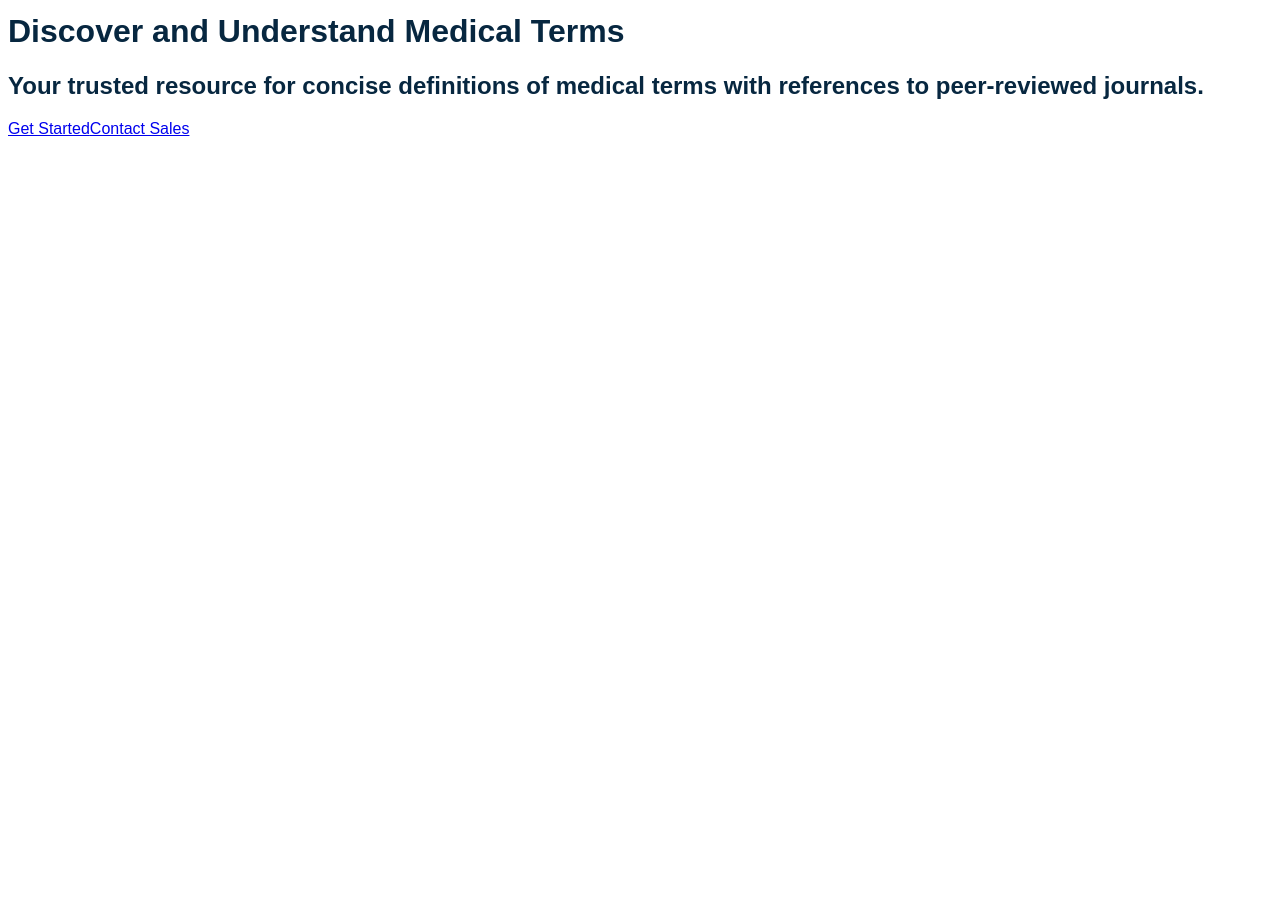
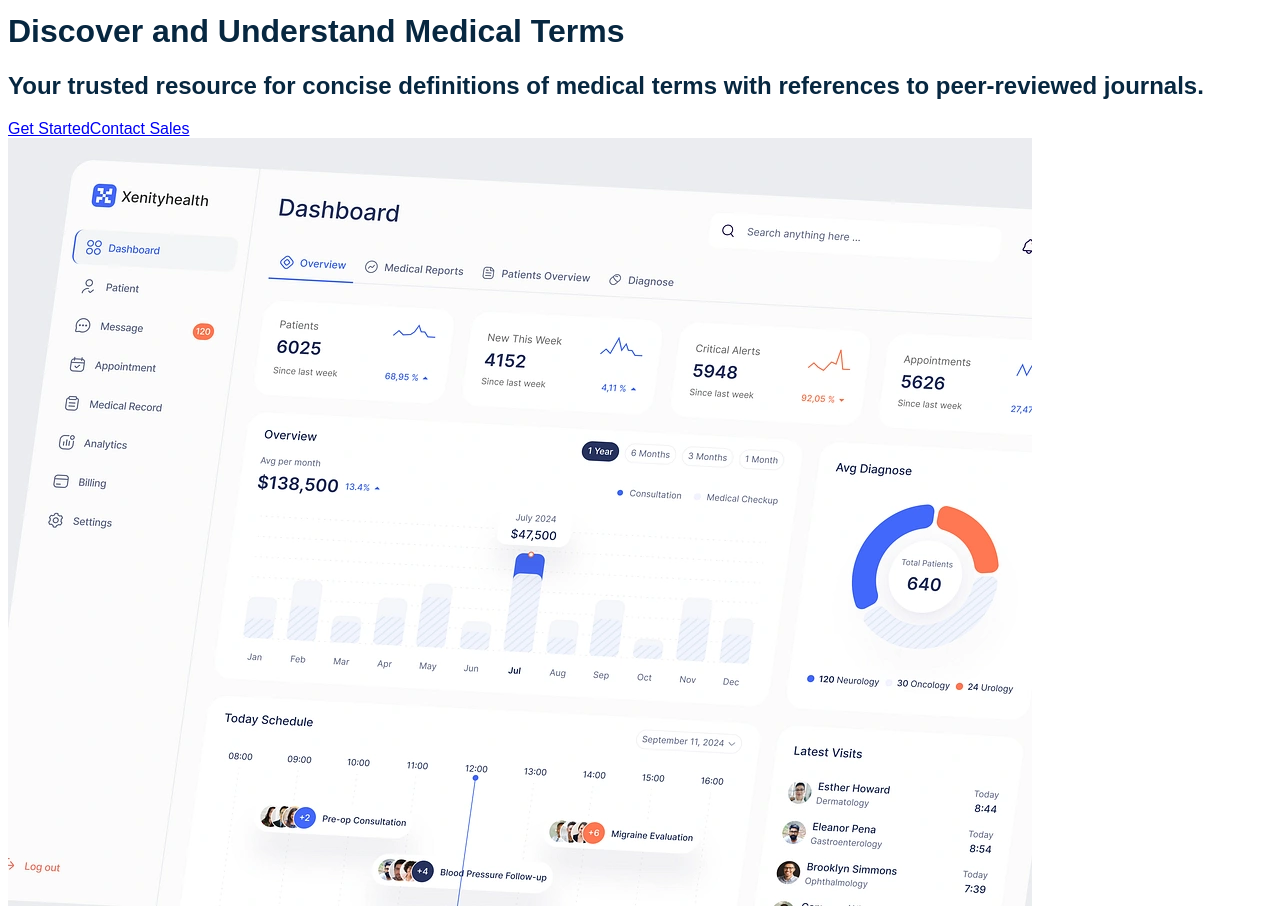
Before and after one commit to francisamidu/health-terms-frontend, a React (Vite) app: page / in a window 1280 px wide. Shown: the part 500-1418 px from the top of the page. Before the commit the page ends 800 px from the top, so only its background shows below. Built offline with nearby package versions, Linux system fonts and the light colour scheme.

Commit message:
Update:UI and UI components

```diff
--- a/src/components/App.tsx
+++ b/src/components/App.tsx
@@ -1,10 +1,12 @@
 import React from 'react'
 import Hero from './Hero'
+import Intro from './Intro'
 
 const App: React.FC = () => {
   return (
     <>
       <Hero />
+      <Intro />
     </>
   )
 }
--- a/src/components/Hero/index.tsx
+++ b/src/components/Hero/index.tsx
@@ -10,10 +10,10 @@ const Hero: React.FC = () => {
   return (
     <>
       <Navbar />
-      <div className="w-full h-full flex flex-col justify-center items-center p-5 mt-28">
+      <div className="w-full h-full flex flex-col justify-center items-center p-5 mt-28 ">
         <Highlight title={title} className="mt-4 bg-opacity-20" />
       </div>
-      <div className="mt-5 flex flex-col justify-center items-center mx-auto md:w-3/4  text-center">
+      <div className="my-4 flex flex-col justify-center items-center mx-auto md:w-3/4  text-center">
         <h1 className="font-medium text-7xl">
           Discover and Understand Medical Terms
         </h1>
--- a/src/components/Intro/index.tsx
+++ b/src/components/Intro/index.tsx
@@ -0,0 +1,15 @@
+import React from 'react'
+
+const Intro: React.FC = () => {
+  return (
+    <div className="w-full md:mx-auto md:max-w-screen-md flex flex-col justify-center items-center mb-10 mt-32">
+      <img
+        alt="HealthCo Dashboard"
+        src="/xenity-health.webp"
+        className="w-full h-auto"
+      />
+    </div>
+  )
+}
+
+export default Intro
```
Also changed, not shown: public/xenity-health.webp (added).
